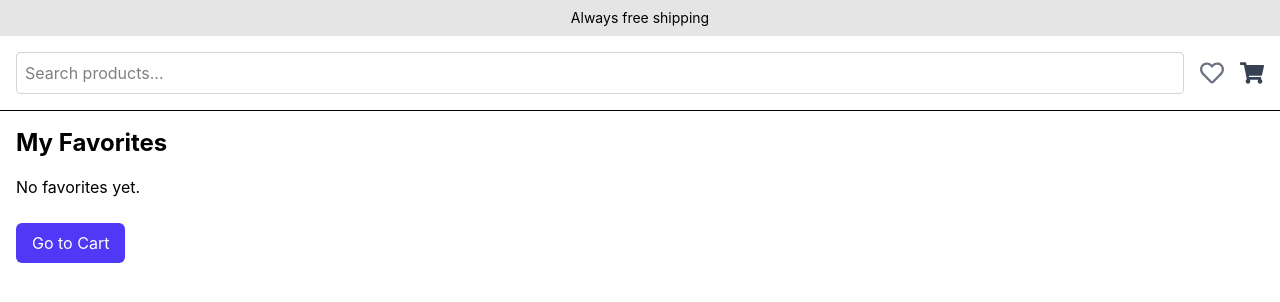
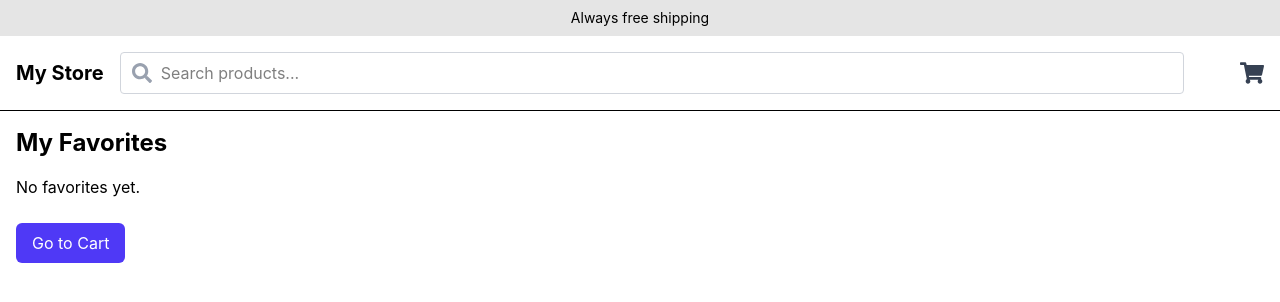
Before and after one commit to EPetrineLynghaug/CA-SHOP, a React (Vite) app: page /favorites in a window 1280 px wide. Shown: the top 302 px of the page. Built offline with nearby package versions, Linux system fonts and the light colour scheme.

Commit message:
update tailwind

```diff
--- a/src/components/ProductCard.jsx
+++ b/src/components/ProductCard.jsx
@@ -1,84 +1,63 @@
-// import { Link } from "react-router";
-
-// export default function ProductCard({ product }) {
-//   return (
-//     <li className="bg-white rounded-lg p-4 text-center transition-shadow hover:shadow-lg">
-//       <Link to={`/products/${product.id}`}>
-//         <img
-//           src={product.image.url}
-//           alt={product.title}
-//           className="w-full h-48 object-cover rounded-md mb-4"
-//         />
-//         <h2 className="text-lg font-medium text-gray-900">{product.title}</h2>
-//         <p className="text-gray-500 mt-2">${product.price}</p>
-//       </Link>
-//     </li>
-//   );
-// }
-
-// import { Link } from "react-router";
 
 
-// function ProductCard({ product }) {
-//   const { id, image, title, price } = product;
-
-//   return (
-//     <li className="bg-white rounded-lg p-4 text-center transition-shadow hover:shadow-lg">
-//       <Link to={`/products/${id}`}>
-//         {image && image.url && (
-//           <img
-//             src={image.url}
-//             alt={title}
-//             className="w-full h-48 object-cover rounded-md mb-4"
-//           />
-//         )}
-//         <h2 className="text-lg font-medium text-gray-900">{title}</h2>
-//         <p className="text-gray-500 mt-2">${price}</p>
-//       </Link>
-//     </li>
-//   );
-// }
-
-// export default ProductCard;
-
-import { Link } from "react-router";
+import React, { useState } from "react";
+import { Link } from "react-router"; // Viktig: bruk react-router-dom!
 import { FaHeart, FaRegHeart } from "react-icons/fa";
 import useProductStore from "../store/productStore";
-
 
 function ProductCard({ product }) {
   const { favourites, addFavourite, removeFavourite } = useProductStore();
   const isFavourite = favourites.some((fav) => fav.id === product.id);
+  const [isFavLocal, setIsFavLocal] = useState(isFavourite);
 
   const toggleFavourite = (e) => {
     e.preventDefault(); // Hindrer at lenken trigges
     if (isFavourite) {
       removeFavourite(product.id);
+      setIsFavLocal(false);
     } else {
       addFavourite(product);
+      setIsFavLocal(true);
     }
   };
 
   const { id, image, title, price } = product;
 
   return (
-    <li className="relative bg-white rounded-lg p-4 text-center transition-shadow hover:shadow-lg">
+    <li className="relative bg-white rounded-lg overflow-hidden shadow transition-shadow hover:shadow-2xl">
       <Link to={`/products/${id}`}>
-        {image && image.url && (
+        {image && image.url ? (
           <img
             src={image.url}
             alt={title}
-            className="w-full h-48 object-cover rounded-md mb-4"
+            className="w-full h-72 object-cover"
           />
+        ) : (
+          <div className="w-full h-72 bg-gray-200 flex items-center justify-center">
+            <p className="text-gray-500">No image available</p>
+          </div>
         )}
-        <h2 className="text-lg font-medium text-gray-900">{title}</h2>
-        <p className="text-gray-500 mt-2">${price}</p>
       </Link>
+      <div className="p-4 flex items-center justify-between">
+        <Link to={`/products/${id}`}>
+          <h2 className="text-xl font-bold text-gray-800">{title}</h2>
+        </Link>
+        <p className="text-lg font-semibold text-gray-700">${price}</p>
+      </div>
+      {/* Hjerte-ikonet */}
       <button
         onClick={toggleFavourite}
-        className="absolute top-2 right-2 text-red-500 text-xl"
+        className="absolute top-3 right-3 bg-white p-2 rounded-full shadow-md cursor-pointer transform transition-transform active:scale-110"
+        aria-label="Toggle favorite"
       >
-        {isFavourite ? <FaHeart /> : <FaRegHeart />}
+        {isFavLocal ? (
+          <FaHeart
+            className="w-6 h-6 text-black animate-heartFill"
+            style={{ clipPath: "inset(0 0 0 0)" }}
+          />
+        ) : (
+          <FaRegHeart className="w-6 h-6 text-gray-400" />
+        )}
       </button>
     </li>
   );
--- a/src/components/header/Header.jsx
+++ b/src/components/header/Header.jsx
@@ -1,53 +1,54 @@
-
 import React, { useState } from "react";
 import { Link } from "react-router";
-import { FaBars, FaTimes, FaShoppingCart, FaHeart, FaRegHeart } from "react-icons/fa";
+import { FaBars, FaTimes, FaShoppingCart, FaHeart, FaRegHeart, FaSearch } from "react-icons/fa";
 import useProductStore from "../../store/productStore";
+
 export default function Header() {
   const { cart, favourites } = useProductStore();
-
-  // Summerer antall varer i handlekurven
   const totalItems = cart.reduce((acc, item) => acc + item.quantity, 0);
-
   const totalFavourites = favourites.length;
 
-  // State for å åpne/lukke mobilmenyen
   const [menuOpen, setMenuOpen] = useState(false);
   const toggleMenu = () => setMenuOpen(!menuOpen);
 
   return (
     <header className="border-b">
-      {/* Øverste stripe: "Always free shipping" */}
+      {/* Øverste stripe */}
       <div className="bg-neutral-200 text-center py-2 text-sm">
         <p>Always free shipping</p>
       </div>
 
-      {/* Hoved-nav */}
-      <nav className="flex items-center justify-between p-4 max-w-7xl mx-auto">
-        {/* Venstre side: Hamburgermeny + søkefelt */}
-        <div className="flex items-center gap-2 w-full">
-          {/* Hamburger-ikon (kun for mobil) */}
+      {/* Hoved-navigasjon */}
+      <nav className="max-w-7xl mx-auto px-4 py-4 flex items-center justify-between">
+        {/* Venstre: Hamburger (mobil) og logo */}
+        <div className="flex items-center space-x-4">
           <button
             onClick={toggleMenu}
-            className="md:hidden text-gray-700 hover:text-black transition-colors"
+            className="md:hidden focus:outline-none text-gray-700 hover:text-black transition-colors"
             aria-label="Toggle menu"
           >
-            {menuOpen ? <FaTimes size={20} /> : <FaBars size={20} />}
+            {menuOpen ? <FaTimes size={24} /> : <FaBars size={24} />}
           </button>
-
-          {/* Søkefelt: Alltid synlig (du kan gjøre den skjult på større skjermer om ønskelig) */}
-          <div className="flex-1">
-            <input
-              type="text"
-              placeholder="Search products..."
-              className="w-full border border-gray-300 rounded p-2 focus:outline-none focus:border-blue-500"
-            />
-          </div>
+          <Link to="/" className="text-xl font-bold">
+            My Store
+          </Link>
         </div>
 
-        {/* Høyre side: Favoritter + handlekurv */}
-        <div className="flex items-center gap-4 ml-4">
+        {/* Midten: Søkefelt med søkeikon */}
+        <div className="flex-1 mx-4 relative">
+          <FaSearch
+            size={20}
+            className="absolute left-3 top-1/2 transform -translate-y-1/2 text-gray-400"
+          />
+          <input
+            type="text"
+            placeholder="Search products..."
+            className="w-full pl-10 border border-gray-300 rounded p-2 focus:outline-none focus:border-blue-500"
+          />
+        </div>
 
+        {/* Høyre: Favoritter + handlekurv */}
+        <div className="flex items-center space-x-4">
           <Link to="/favorites" className="relative">
             {totalFavourites > 0 ? (
               <FaHeart
@@ -57,12 +58,16 @@ export default function Header() {
             ) : (
               <FaRegHeart
                 size={24}
-                className="transition-transform duration-300 ease-in-out text-gray-500 hover:scale-110"
+                className="transition-transform duration-300 ease-in-out text-white hover:scale-110"
               />
+            )}
+            {totalFavourites > 0 && (
+              <span className="absolute -top-2 -right-2 bg-red-500 text-white text-xs w-5 h-5 flex items-center justify-center rounded-full">
+                {totalFavourites}
+              </span>
             )}
           </Link>
 
-          {/* Handlekurv med antall */}
           <Link to="/cart" className="relative">
             <FaShoppingCart
               size={24}
@@ -77,10 +82,10 @@ export default function Header() {
         </div>
       </nav>
 
-      {/* Mobilmeny: Vis lenker hvis menuOpen = true */}
+      {/* Mobilmeny */}
       {menuOpen && (
-        <div className="md:hidden bg-white shadow-lg">
-          <ul className="p-4 space-y-2">
+        <div className="md:hidden bg-white shadow-md">
+          <ul className="px-4 py-2 space-y-2">
             <li>
               <Link to="/" className="block" onClick={toggleMenu}>
                 Home
@@ -102,9 +107,7 @@ export default function Header() {
               </Link>
             </li>
           </ul>
-
         </div>
-
       )}
     </header>
   );
--- a/src/pages/allProducts/AllProducts.jsx
+++ b/src/pages/allProducts/AllProducts.jsx
@@ -1,35 +1,27 @@
-
 import { useState } from "react";
 import { useProducts } from "../../hooks/productsApi";
 import ProductList from "../../components/ProductList";
-import SearchBar from "../../components/SearchBar";
 
 export default function AllProducts() {
   const { products, loading, error } = useProducts();
-  const [searchQuery, setSearchQuery] = useState("");
   const [visibleCount, setVisibleCount] = useState(12);
 
-  const filteredProducts = products.filter((product) =>
-    product.title.toLowerCase().includes(searchQuery.toLowerCase())
-  );
-
-  const visibleProducts = filteredProducts.slice(0, visibleCount);
+  const visibleProducts = products.slice(0, visibleCount);
 
   return (
     <div className="bg-white mx-auto max-w-7xl px-4 py-16 sm:px-6 lg:px-8">
-      <h1 className="text-2xl font-bold text-center mb-6">Products</h1>
-      <SearchBar searchQuery={searchQuery} setSearchQuery={setSearchQuery} />
+      <h1 className="text-3xl font-bold text-center mb-8">Products</h1>
 
-      {loading && <p>Loading products...</p>}
-      {error && <p className="text-red-500">Error: {error.message}</p>}
+      {loading && <p className="text-center text-gray-500">Loading products...</p>}
+      {error && <p className="text-center text-red-500">Error: {error.message}</p>}
 
       <ProductList products={visibleProducts} />
 
-      {visibleProducts.length < filteredProducts.length && (
+      {visibleProducts.length < products.length && (
         <div className="mt-8 flex justify-center">
           <button
             onClick={() => setVisibleCount(visibleCount + 12)}
-            className="px-4 py-2 bg-indigo-600 text-white rounded-md shadow hover:bg-indigo-700 transition"
+            className="px-6 py-3 bg-indigo-600 text-white rounded-md shadow hover:bg-indigo-700 transition"
           >
             Load More
           </button>
--- a/src/pages/singleProducts/SingleProduct.jsx
+++ b/src/pages/singleProducts/SingleProduct.jsx
@@ -3,7 +3,7 @@ import { useParams } from "react-router";
 import { useProductById } from "../../hooks/productsApi";
 import useProductStore from "../../store/productStore";
 
-// Importer React-icons (eller bruk egne SVG-er):
+
 import { FaRegHeart, FaHeart, FaStar, FaChevronLeft, FaChevronRight } from "react-icons/fa";
 
 function StarRating({ initialRating = 0 }) {
```
Also changed, not shown: src/components/ProductList.jsx (+0 -34 lines).
